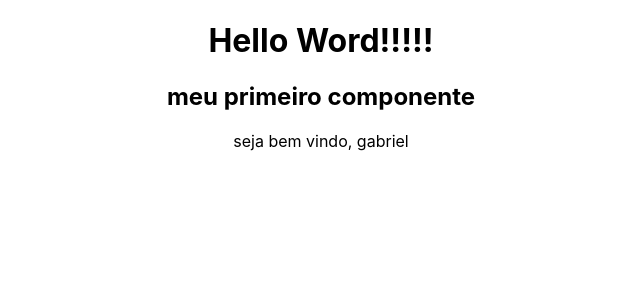
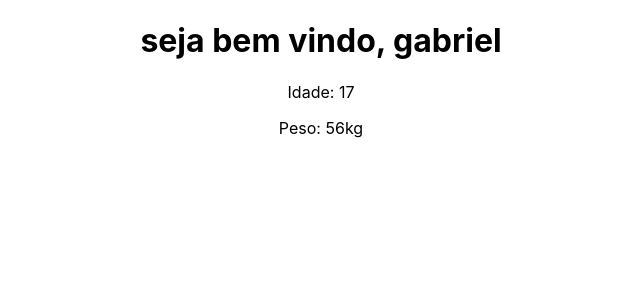
Before and after one commit to gabrielpassos2008/curso-React, a React (Create React App) app in the folder primeiro-react/: page / in a window 1280 px wide. Shown: the top 300 px of the page, without its empty margins (319-959 px from the left). Built offline with nearby package versions, Linux system fonts and the light colour scheme.

Commit message:
- novo componente com varias props e simplificando.

```diff
--- a/primeiro-react/src/App.js
+++ b/primeiro-react/src/App.js
@@ -2,13 +2,13 @@ import logo from './logo.svg';
 import './App.css';
 import HelloWord from './components/HelloWord';
 import BemVindo from './components/BemVindo';
+import Pessoa from './components/Pessoa';
 
 function App() {
   const name = "gabriel"
   return (
     <div className="App">
-      <HelloWord></HelloWord>
-      <BemVindo nome="gabriel"></BemVindo>
+      <Pessoa nome="gabriel" idade="17" peso="56kg"></Pessoa>
     </div>
   );
 }
--- a/primeiro-react/src/components/BemVindo.js
+++ b/primeiro-react/src/components/BemVindo.js
@@ -1,7 +1,7 @@
 function BemVindo(props){
     return(
         <div>
-            <p> seja bem vindo, {props.nome}</p>
+            <h1> seja bem vindo, {props.nome}</h1>
         </div>
     )
 }
--- /dev/null
+++ b/primeiro-react/src/components/Pessoa.js
@@ -0,0 +1,12 @@
+import BemVindo from "./BemVindo";
+function Pessoa({nome,idade, peso}){
+    return(
+        <div>
+            <BemVindo nome={nome}></BemVindo>
+            <p>Idade: {idade}</p>
+            <p>Peso: {peso}</p>
+        </div>
+    );
+}
+
+export default Pessoa
```
